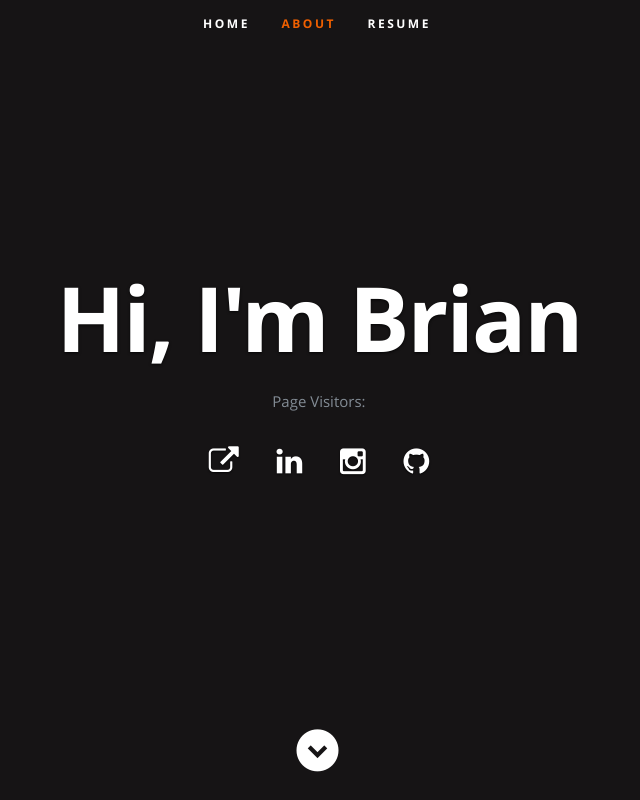
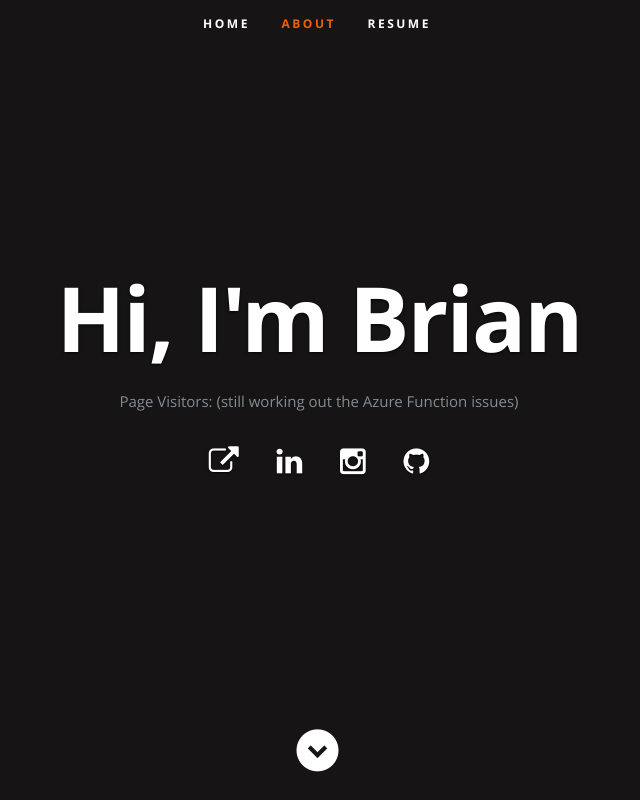
Before and after one commit to Nebullama/azure-resume, a plain HTML site: page frontend/index.html in a window 1280 px wide. Shown: the top 800 px of the page, without its empty margins (323-963 px from the left). Drawn offline with nearby package versions, Linux system fonts and the light colour scheme.

Commit message:
Update index.html
Working on the Azure Functions

```diff
--- a/frontend/index.html
+++ b/frontend/index.html
@@ -56,7 +56,7 @@
          <div class="banner-text">
             <h1 class="responsive-headline">Hi, I'm Brian</h1>
 
-            <p>Page Visitors: <a id="counter"></a> </p>
+            <p>Page Visitors: (still working out the Azure Function issues) <a id="counter"></a> </p>
             <ul class="social">
                <li><a href="https://briandevonshire.com"><i class="fa fa-external-link"></i></a></li>
                <li><a href="https://linkedin.com/in/brian-devonshire/"><i class="fa fa-linkedin"></i></a></li>
```
